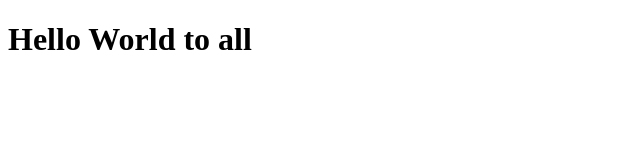
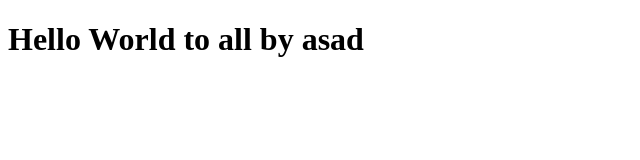
Before and after one commit to asadullahbappi/asadbootcamp2020urdu5, a plain HTML site: page index.html in a window 1280 px wide. Shown: the whole page, without its empty margins (0-640 px from the left). Drawn offline with Linux system fonts and the light colour scheme.

Commit message:
Update index.html

```diff
--- a/index.html
+++ b/index.html
@@ -6,6 +6,6 @@
     <title>Document</title>
 </head>
 <body>
-    <h1>Hello World to all</h1>
+    <h1>Hello World to all by asad</h1>
 </body>
 </html>
```
